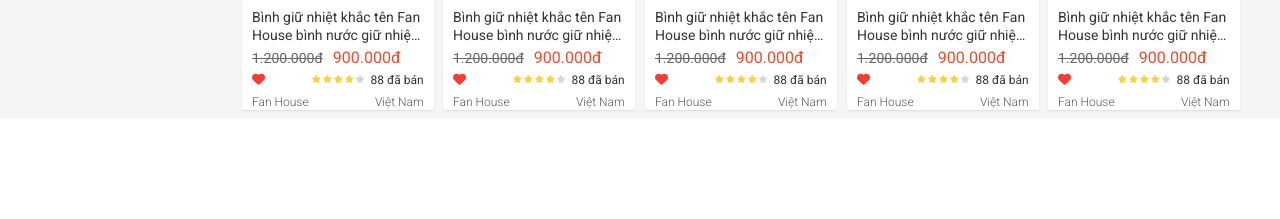
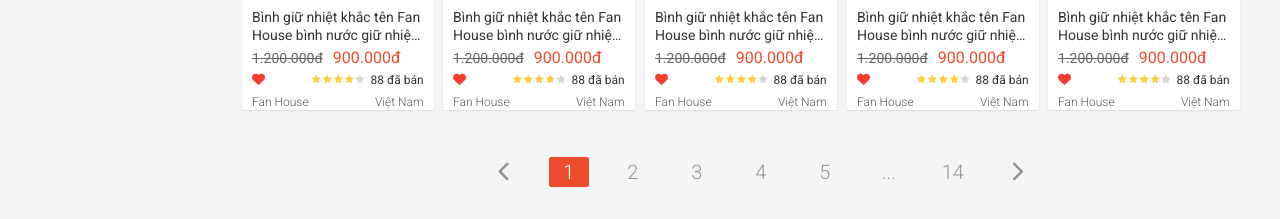
Before and after one commit to PhucDoan00/shopee, a plain HTML site: page index.html in a window 1280 px wide. Shown: the part 754-973 px from the top of the page. Before the commit the page ends 873 px from the top, so only its background shows below. Drawn offline with nearby package versions, Linux system fonts and the light colour scheme.

Commit message:
Done Pagination

```diff
--- a/assets/css/base.css
+++ b/assets/css/base.css
@@ -214,3 +214,42 @@ html {
   width: 100%;
   height: 2px;
 }
+
+/* Pagination */
+.pagination {
+  display: flex;
+  justify-content: center;
+  align-items: center;
+  list-style: none;
+}
+
+.pagination-item {
+  margin: 0 12px;
+}
+
+.pagination-item__link {
+  display: block;
+  text-decoration: none;
+  font-size: 2rem;
+  font-weight: 300;
+  color: #939393;
+  min-width: 40px;
+  height: 30px;
+  text-align: center;
+  line-height: 30px;
+  border-radius: 2px;
+}
+.pagination-item--active .pagination-item__link {
+  background-color: var(--primary-color);
+  color: var(--white-color);
+}
+
+.pagination-item--active .pagination-item__link:hover {
+  background-color: #ed5c3f;
+}
+
+.pagination-item__icon {
+}
+
+.pagination-item {
+}
--- a/assets/css/style.css
+++ b/assets/css/style.css
@@ -1273,3 +1273,8 @@ i.home-product-item__liked-icon {
   border-color: transparent rgba(255, 216, 64, 0.9) transparent
     rgba(255, 216, 64, 0.9);
 }
+
+/* Pagination */
+.home-product__pagination {
+  margin: 48px 0 32px 0;
+}
--- a/index.html
+++ b/index.html
@@ -1026,6 +1026,42 @@
                                 </div>
                             </div>
                         </div>
+
+                        <!-- Pagination -->
+                        <ul class="pagination home-product__pagination">
+                            <li class="pagination-item">
+                                <a href="" class="pagination-item__link">
+                                    <i class="pagination-item__icon fa-solid fa-chevron-left"></i>
+                                </a>
+                            </li>
+                            <li class="pagination-item pagination-item--active">
+                                <a href="" class="pagination-item__link">1</a>
+                            </li>
+                            <li class="pagination-item">
+                                <a href="" class="pagination-item__link">2</a>
+                            </li>
+                            <li class="pagination-item">
+                                <a href="" class="pagination-item__link">3</a>
+                            </li>
+                            <li class="pagination-item">
+                                <a href="" class="pagination-item__link">4</a>
+                            </li>
+                            <li class="pagination-item">
+                                <a href="" class="pagination-item__link">5</a>
+                            </li>
+                            <li class="pagination-item">
+                                <a href="" class="pagination-item__link">...</a>
+                            </li>
+                            <li class="pagination-item">
+                                <a href="" class="pagination-item__link">14</a>
+                            </li>
+
+                            <li class="pagination-item">
+                                <a href="" class="pagination-item__link">
+                                    <i class="pagination-item__icon fa-solid fa-chevron-right"></i>
+                                </a>
+                            </li>
+                        </ul>
                     </div>
 
                 </div>
```
